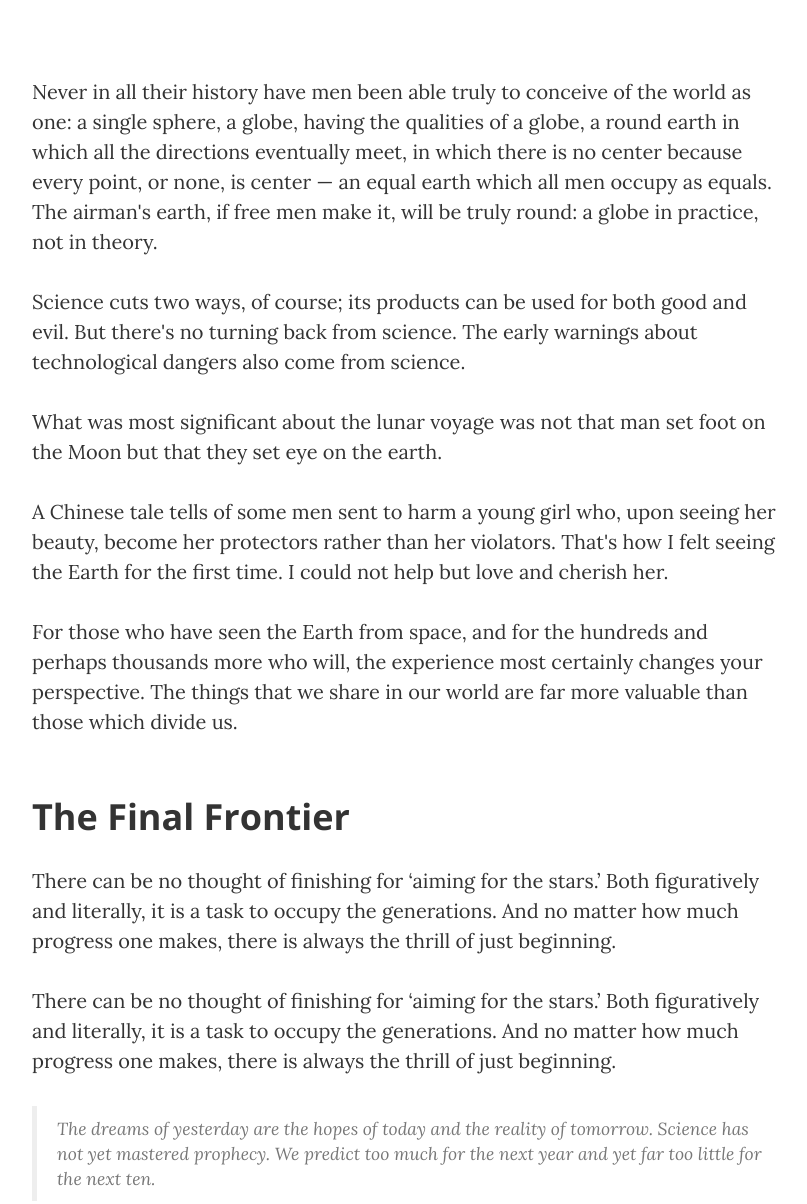
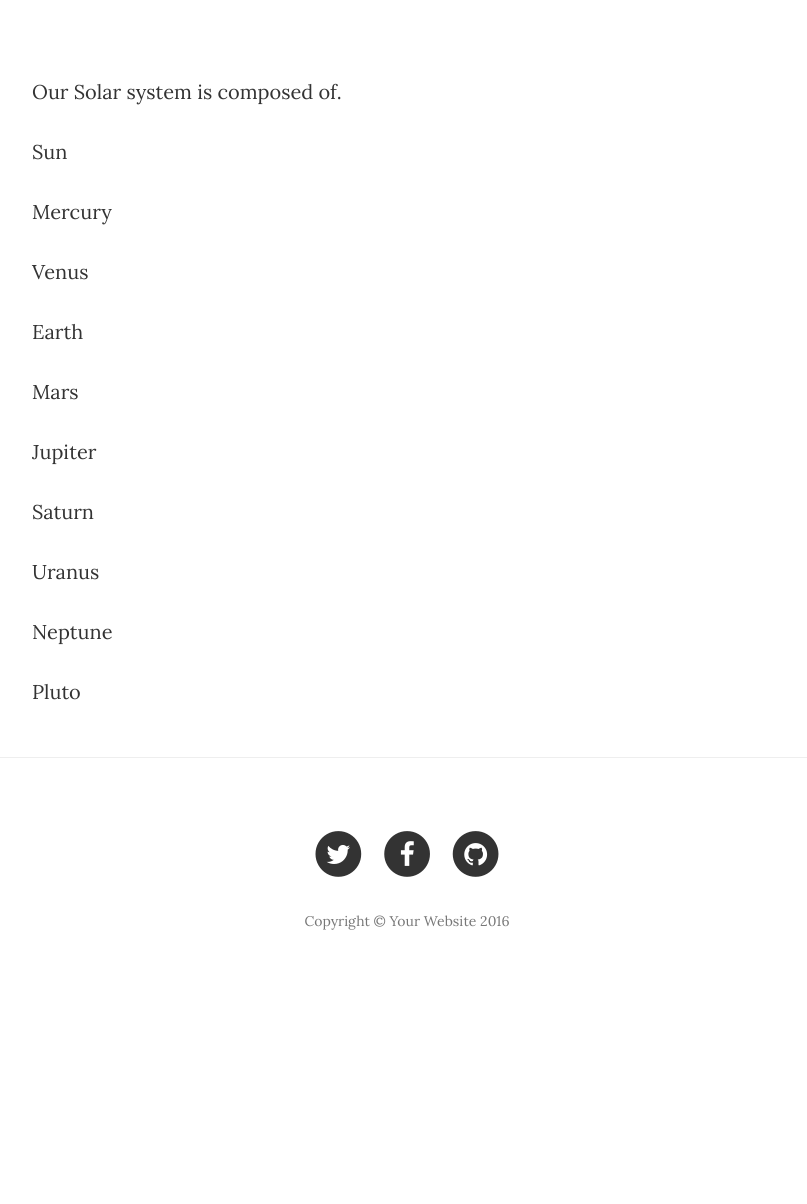
Before and after one commit to ivancruzagacer/Outer-Space, a website: page post.html in a window 1280 px wide. Shown: the part 600-1804 px from the top of the page, without its empty margins (233-1040 px from the left). After the commit the page ends 1597 px from the top, so only its background shows below. Drawn offline with nearby package versions, Linux system fonts and the light colour scheme.

Commit message:
Update post.html

```diff
--- a/post.html
+++ b/post.html
@@ -88,40 +88,17 @@
         <div class="container">
             <div class="row">
                 <div class="col-lg-8 col-lg-offset-2 col-md-10 col-md-offset-1">
-                    <p>Never in all their history have men been able truly to conceive of the world as one: a single sphere, a globe, having the qualities of a globe, a round earth in which all the directions eventually meet, in which there is no center because every point, or none, is center — an equal earth which all men occupy as equals. The airman's earth, if free men make it, will be truly round: a globe in practice, not in theory.</p>
-
-                    <p>Science cuts two ways, of course; its products can be used for both good and evil. But there's no turning back from science. The early warnings about technological dangers also come from science.</p>
-
-                    <p>What was most significant about the lunar voyage was not that man set foot on the Moon but that they set eye on the earth.</p>
-
-                    <p>A Chinese tale tells of some men sent to harm a young girl who, upon seeing her beauty, become her protectors rather than her violators. That's how I felt seeing the Earth for the first time. I could not help but love and cherish her.</p>
-
-                    <p>For those who have seen the Earth from space, and for the hundreds and perhaps thousands more who will, the experience most certainly changes your perspective. The things that we share in our world are far more valuable than those which divide us.</p>
-
-                    <h2 class="section-heading">The Final Frontier</h2>
-
-                    <p>There can be no thought of finishing for ‘aiming for the stars.’ Both figuratively and literally, it is a task to occupy the generations. And no matter how much progress one makes, there is always the thrill of just beginning.</p>
-
-                    <p>There can be no thought of finishing for ‘aiming for the stars.’ Both figuratively and literally, it is a task to occupy the generations. And no matter how much progress one makes, there is always the thrill of just beginning.</p>
-
-                    <blockquote>The dreams of yesterday are the hopes of today and the reality of tomorrow. Science has not yet mastered prophecy. We predict too much for the next year and yet far too little for the next ten.</blockquote>
-
-                    <p>Spaceflights cannot be stopped. This is not the work of any one man or even a group of men. It is a historical process which mankind is carrying out in accordance with the natural laws of human development.</p>
-
-                    <h2 class="section-heading">Reaching for the Stars</h2>
-
-                    <p>As we got further and further away, it [the Earth] diminished in size. Finally it shrank to the size of a marble, the most beautiful you can imagine. That beautiful, warm, living object looked so fragile, so delicate, that if you touched it with a finger it would crumble and fall apart. Seeing this has to change a man.</p>
-
-                    <a href="#">
-                        <img class="img-responsive" src="img/post-sample-image.jpg" alt="">
-                    </a>
-                    <span class="caption text-muted">To go places and do things that have never been done before – that’s what living is all about.</span>
-
-                    <p>Space, the final frontier. These are the voyages of the Starship Enterprise. Its five-year mission: to explore strange new worlds, to seek out new life and new civilizations, to boldly go where no man has gone before.</p>
-
-                    <p>As I stand out here in the wonders of the unknown at Hadley, I sort of realize there’s a fundamental truth to our nature, Man must explore, and this is exploration at its greatest.</p>
-
-                    <p>Placeholder text by <a href="http://spaceipsum.com/">Space Ipsum</a>. Photographs by <a href="https://www.flickr.com/photos/nasacommons/">NASA on The Commons</a>.</p>
+                    <p>Our Solar system is composed of.</p>
+                    <p>Sun</p>
+                    <p>Mercury</p>
+                    <p>Venus</p>
+                    <p>Earth</p>
+                    <p>Mars</p>
+                    <p>Jupiter</p>
+                    <p>Saturn</p>
+                    <p>Uranus</p>
+                    <p>Neptune</p>
+                    <p>Pluto</p>
                 </div>
             </div>
         </div>
```
